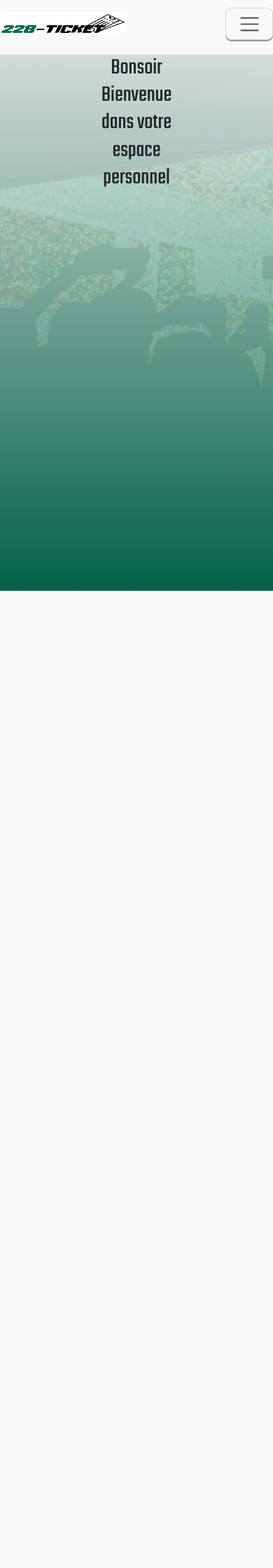
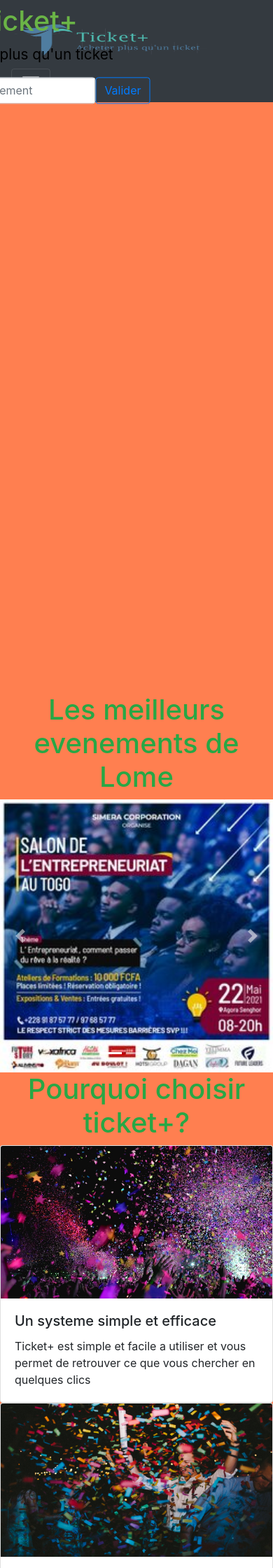
Before and after one commit to timblack330/ticket-228, a PHP site: page /index.php in a window 390 px wide; the page is wider, and only the part inside the window is pictured. Shown: the top 2240 px of that part at 70% size. Before the commit the page ends 844 px from the top of that part, so only its background shows below. Run offline with PHP 8.4, Linux system fonts and the light colour scheme; some libraries are stand-ins or nearby versions.

Commit message:
Update index.php

```diff
--- a/index.php
+++ b/index.php
@@ -43,131 +43,164 @@
 
 ?>
 <!DOCTYPE html>
-<html>
+<html lang="en">
 <head>
-<link rel="stylesheet" href="css/bootstrap.css">
-<script type="js/bootstrap.js"></script>
-      <meta charset="utf-8" />
-      <link rel="stylesheet" href="style.css"/>
+  <title>Accueil</title>
+  <meta charset="utf-8">
+  <meta name="viewport" content="width=device-width, initial-scale=1">
+  <link rel="stylesheet" href="https://maxcdn.bootstrapcdn.com/bootstrap/4.5.2/css/bootstrap.min.css">
+  <script src="https://ajax.googleapis.com/ajax/libs/jquery/3.5.1/jquery.min.js"></script>
+  <script src="https://cdnjs.cloudflare.com/ajax/libs/popper.js/1.16.0/umd/popper.min.js"></script>
+  <script src="https://maxcdn.bootstrapcdn.com/bootstrap/4.5.2/js/bootstrap.min.js"></script>
+  <link rel="stylesheet" type="text/css" href="main.css">
 </head>
-   <body >
-      <nav class="navbar navbar-expand-lg navbar-light bg-light ">
-       <a class="navbar-brand" href="#">
-        <img src="228-TICKET.png" width="180" height="30" class="d-inline-block align-top" alt="">
+
+        <body>
+        <script src="jquery-3.5.1.min.js"></script>
+        <script src="bootstrap/js/bootstrap.min.js"></script>
+<!-- Debut -->
+
+<!-- Navbar debut-->
+<!-- Navigation -->
+<nav class="navbar navbar-expand-lg navbar-dark bg-dark static-top">
+  <div class="container">
+    <a class="navbar-brand" href="Index.php">
+          <img src="logo4.png" width="300" height="80" alt="">
         </a>
-      <button class="navbar-toggler" type="button" data-toggle="collapse" data-target="#navbarNavAltMarkup" aria-controls="navbarNavAltMarkup" aria-expanded="false" aria-label="Toggle navigation">
+    <button class="navbar-toggler" type="button" data-toggle="collapse" data-target="#navbarResponsive" aria-controls="navbarResponsive" aria-expanded="false" aria-label="Toggle navigation">
           <span class="navbar-toggler-icon"></span>
         </button>
-      <div class="collapse navbar-collapse justify-content-center" id="navbarNavAltMarkup">
-       <div class="navbar-nav">
-        <form class="form-inline">
-         <li class="nav-item nav-link px-3">
-            <input type="search" name="recherche" placeholder="Rechercher un évènement" />
-            <input type="submit" value="valider" class="button" /></form>
-        </form>
+    <div class="collapse navbar-collapse" id="navbarResponsive">
+      <ul class="navbar-nav ml-auto">
+        <li class="nav-item active">
         </li>
-         <li class="nav-item nav-link px-3">
-            <a>
-             <?php
-                if (empty($_SESSION["autoriser"])){
-                 echo("<form action='login.php'>
-                   <button type='submit'>Se connecter</button>
-                 </form><br>");}
-              ?>
-             </a>
+        <li class="nav-item">
+          <a class="nav-link" href="login.php">Se connecter</a>
         </li>
-         <li class="nav-item nav-link px-3">
-             <a>
-             <?php
-              if (empty($_SESSION["autoriser"])){
-               echo("<form action='inscription.php'>
-                 <button type='submit'>S'inscrire</button>
-               </form>");}
+        <li class="nav-item">
+          <a class="nav-link" href="inscription.php">S'inscrire</a>
+        </li>
+      </ul>
+      <!--       <div class="d-flex">
+                <ul>
+                    <li><span class="social-icon social-facebook"><i class="fa fa-facebook"></i></span></li>
+                    <li><span class="social-icon social-google"><i class="fa fa-google"></i></span></li>
+                    <li><span class="social-icon social-linkedin"><i class="fa fa-linkedin"></i></span></li>
+                    <li><span class="social-icon social-instagram"><i class="fa fa-instagram"></i></span></li>
+                    <li><span class="social-icon social-twitter"><i class="fa fa-twitter"></i></span></li>
+                </ul>
+            </div> -->
+</nav>
 
-              ?>
+<!-- background debut
+<div class="bg">
+  <img class="bg-img" src="Images\back_img.jpg" alt="">
+</div> -->
+<!-- biblio debut -->
 
-             </a>
-      </li>
+<main class="d-flex align-items-center min-vh-100 py-3 py-md-0">
+  <div class="container">
+    <div class="container">
+     <div class="description">
+       <h1>Ticket+</h1>
+       <p>Acheter plus qu'un ticket</p>
+       <div class="input-group">
+          <input type="search" class="form-control rounded" placeholder="Trouver un évènement" aria-label="Search"
+           aria-describedby="search-addon" />
+         <button type="button" class="btn btn-outline-primary">Valider</button>
        </div>
      </div>
-</nav>
-<div id="welcome">
-      <h2><?php echo $bienvenue?></h2></div>
-
-
-      <div class="actions">
-         <br>
-         <br>
-         <!-- Write your comments here
-         <form method="$_GET">
-         <input type="search" name="recherche" placeholder="Rechercher un évènement" />
-         <input type="submit" value="valider" class="button" /></form>
-         -->
+   </div>
+</div>
+</main>
+<!-- biblio fin -->
+<!-- Navbar fin-->
+<!-- Carousel debut-->
+<div class="row justify-content-center">
+   <div class="col-xl-6 text-center">
+      <h1 class="text-success">Les meilleurs evenements de Lome </h1>
+<div id="moncarousel" class="carousel slide" data-ride="carousel">
+  <ol class="carousel-indicators">
+    <li data-target="#moncarousel" data-slide-to="0" class="active"></li>
+    <li data-target="#moncarousel" data-slide-to="1"></li>
+    <li data-target="#moncarousel" data-slide-to="2"></li>
+  </ol>
+  <div class="carousel-inner">
+    <div class="carousel-item active">
+      <img class="d-block w-100" src="/affiches/event1.jpg" alt="First slide">
+    </div>
+    <div class="carousel-item">
+      <img class="d-block w-100" src="/affiches/event2.jpg" alt="Second slide">
+    </div>
+    <div class="carousel-item">
+      <img class="d-block w-100" src="/affiches/event3.jpg" alt="Third slide">
+    </div>
+  </div>
+  <a class="carousel-control-prev" href="#moncarousel" role="button" data-slide="prev">
+    <span class="carousel-control-prev-icon" aria-hidden="true"></span>
+    <span class="sr-only">Previous</span>
+  </a>
+  <a class="carousel-control-next" href="#moncarousel" role="button" data-slide="next">
+    <span class="carousel-control-next-icon" aria-hidden="true"></span>
+    <span class="sr-only">Next</span>
+  </a>
+</div>
+   </div>
+</div>
+<!-- Carousel fin-->
+<!-- P Choisir debut-->
+<h1 class="text-center text-success">Pourquoi choisir ticket+? </h1>
+<div class="row">
+   <div class="col-sm-4">
+  <div class="card">
+    <img class="card-img-top" src="/affiches/concert.jpg" alt="Card image cap">
+    <div class="card-body">
+      <h5 class="card-title">Un systeme simple et efficace</h5>
+      <p class="card-text">Ticket+ est simple et facile a utiliser et vous permet de retrouver ce que vous chercher en quelques clics</p>
+    </div>
+ </div>
+  </div>
+  <div class="col-sm-4">
+  <div class="card">
+    <img class="card-img-top" src="/affiches/fest.jpg" alt="Card image cap">
+    <div class="card-body">
+      <h5 class="card-title">Trouver des evenements qui vous conviennent</h5>
+      <p class="card-text">Nous vous permettons de trouver une grande variete d'evenenments selons vos preferences</p>
+    </div>
+ </div>
+  </div>
+  <div class="col-sm-4">
+  <div class="card">
+    <img class="card-img-top" src="/affiches/happy.jpg" alt="Card image cap">
+    <div class="card-body">
+      <h5 class="card-title">Toujours a jour</h5>
+      <p class="card-text">Nos catalogies sony regulierement mis a jour pour vous trouver les evenements les plus recents</p>
+    </div>
+ </div>
+  </div>
+</div>
+<!-- P choisir fin-->
+<!-- footer debut-->
+<footer class="page-footer">
     <div class="container">
-
-         <div class="container">
-  <a>
-         <?php
-   if (isset($_SESSION["autoriser"])){
-      if($_SESSION["autoriser"]=="oui"){
-         echo("<form action='deconnexion.php'>
-         <button type='submit'>Se déconnecter</button>
-       </form><br>");
-       echo("<form action='mes_reservations.php'>
-       <button type='submit'>Mes reservations</button>
-     </form><br>");}
-   }
-   if (isset($_SESSION["org"])){
-      if($_SESSION["org"]=="oui"){
-         echo("<form action='creation_event.php'>
-         <button type='submit'>Créer un évènement</button>
-       </form>");}
-      }
-   ?>
-</a>
-      <br></div>
-
-      <?php
-
-
-
-
-      /*foreach ($donnees as  $values) {
-
-         $nom=str_replace("¬","'",$values['nom']);
-         if($values['adulte']=="oui"){$limite="Interdit aux moins de 18 ans";}
-         elseif($values['adulte']=="non"){$limite="Ouvert à tous";}
-
-         echo"<div class='card'><br><table id='table1'>";
-          echo "<tr><td><span>" .$nom . "</span> par :".$values['createur'] . " ".$limite."</td></tr>";
-          echo '<tr><td><a href="evenement.php?id_evenement='.$values['id'].'"><div class="affiche"><img src="affiches/'.$values["id_affiche"].'"/></div></a></td></tr>';
-
-
-          echo "<td>Du " . $values['date_debut'] . " au " . $values['date_fin'] . " entre " . $values['heure_debut'] . " et ". $values['heure_fin'] . "</td>";
-          echo '<tr><td>Entrée :' . htmlspecialchars($values['prix']) . "FCFA <a class='button' href='reserver.php?id_evenement=" .$values['id'] . "'>Reserver une place</a></td></tr>";
-          echo "<tr><td><a class='button' href='".htmlspecialchars($values['localisation'])."'target='_blank'>Localisation</a>  <a class='button' href='evenement.php?id_evenement=" .htmlspecialchars($values['id']) . "'>Plus...</a>
-          </td></tr>";
-          echo "</tr>";
-          echo "</div></table>";
-      }
-
-      if(count($donnees)==0){
-         echo "<div class='msg'>Aucun Resultat<br>
-         <form>
- <input class='button' type = 'button' value = 'Retour'  onclick = 'history.back()'>
- </form>
-         </div>" ;
-       }*/
-
-
-      ?>
-<script type="text/javascript">
-    function hidewelcome() {
-      document.getElementById("welcome").style.visibility = "hidden";
-    }
-    setTimeout("hidewelcome()", 10000); // aprés 10 sec
-
-   </script>
+        <div class="row">
+            <div class="col-lg-8 col-md-8 col-sm-12">
+                <h6 class="text-uppercase font-weight-bold">Informations</h6>
+                <p><u><a class="condition" href="conditiong.php">Conditions Legales</a></u></p>
+                <p><u><a class="info" href="infog.php">Informations Generales</a></u></p>
+        </div>
+        <div class="col-lg-4 col-md-4 col-sm-12">
+            <h6 class="text-uppercase font-weight-bold">Contact</h6>
+            <p>Lome, TOGO
+            <br/>christ124587@live.fr
+            <br/>+228 90 00 29 18
+            <br/>+228 92 36 69 24</p>
+        </div>
+    </div>
+    <div class="footer-copyright text-center">© 2023 Copyright: Ticket+.tg</div>
+</footer>
+<!-- footer fin-->
 
     </body>
+
 </html>
```
Lines whose indentation alone changed are shown as unchanged.
